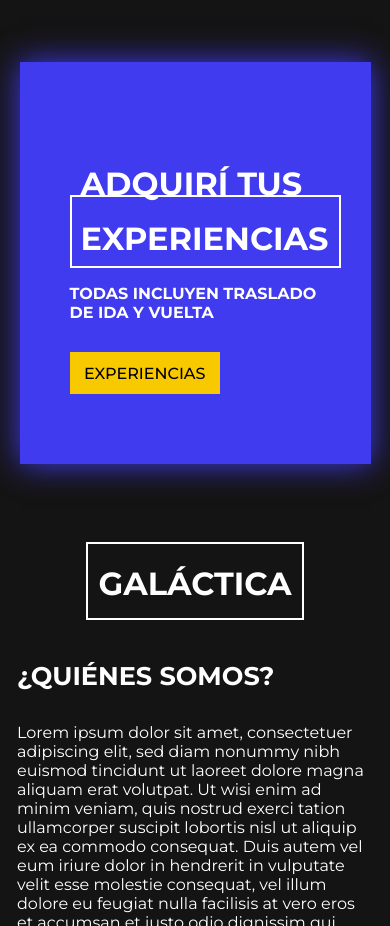
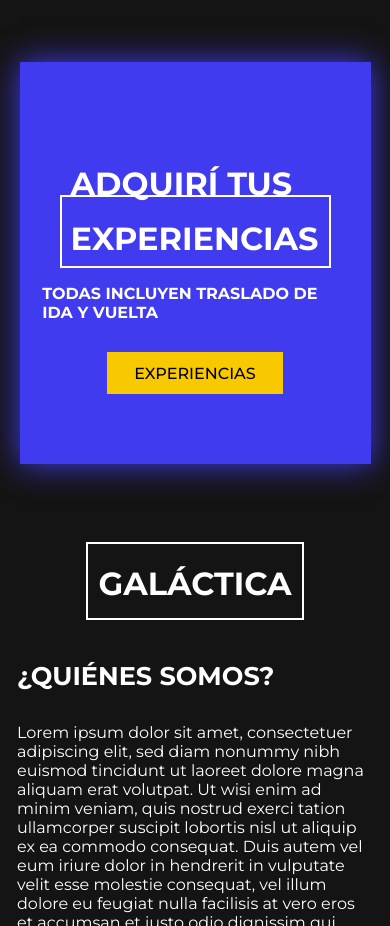
Before and after one commit to MariaBelenCaporale/eCommerce-Caporale, a React (Create React App) app: page / in a window 390 px wide. Shown: the part 860-1786 px from the top of the page. Built offline with nearby package versions, Linux system fonts and the light colour scheme.

Commit message:
commitÃ

```diff
--- a/src/pages/Main/Main.css
+++ b/src/pages/Main/Main.css
@@ -411,6 +411,12 @@
         background-position: bottom;
     }
 
+    .expePadreMain {
+        display: flex;
+        align-items: center;
+        justify-content: center;
+    }
+
     .span {
         padding: 4px;
         height: 6vh;
@@ -461,16 +467,15 @@
     .tituloExpMain {
         margin-left: 0;
         justify-content: center;
-        align-items: flex-start;
+        align-items: center;
         display: flex;
         width: 100%;
         flex-direction: column;
-        margin-left: 50px;
     }
 
     .adquiriHijoMain {
         font-size: 2rem;
-        justify-content: flex-start;
+        justify-content: center;
         line-height: 1.7;
     }
 
```
